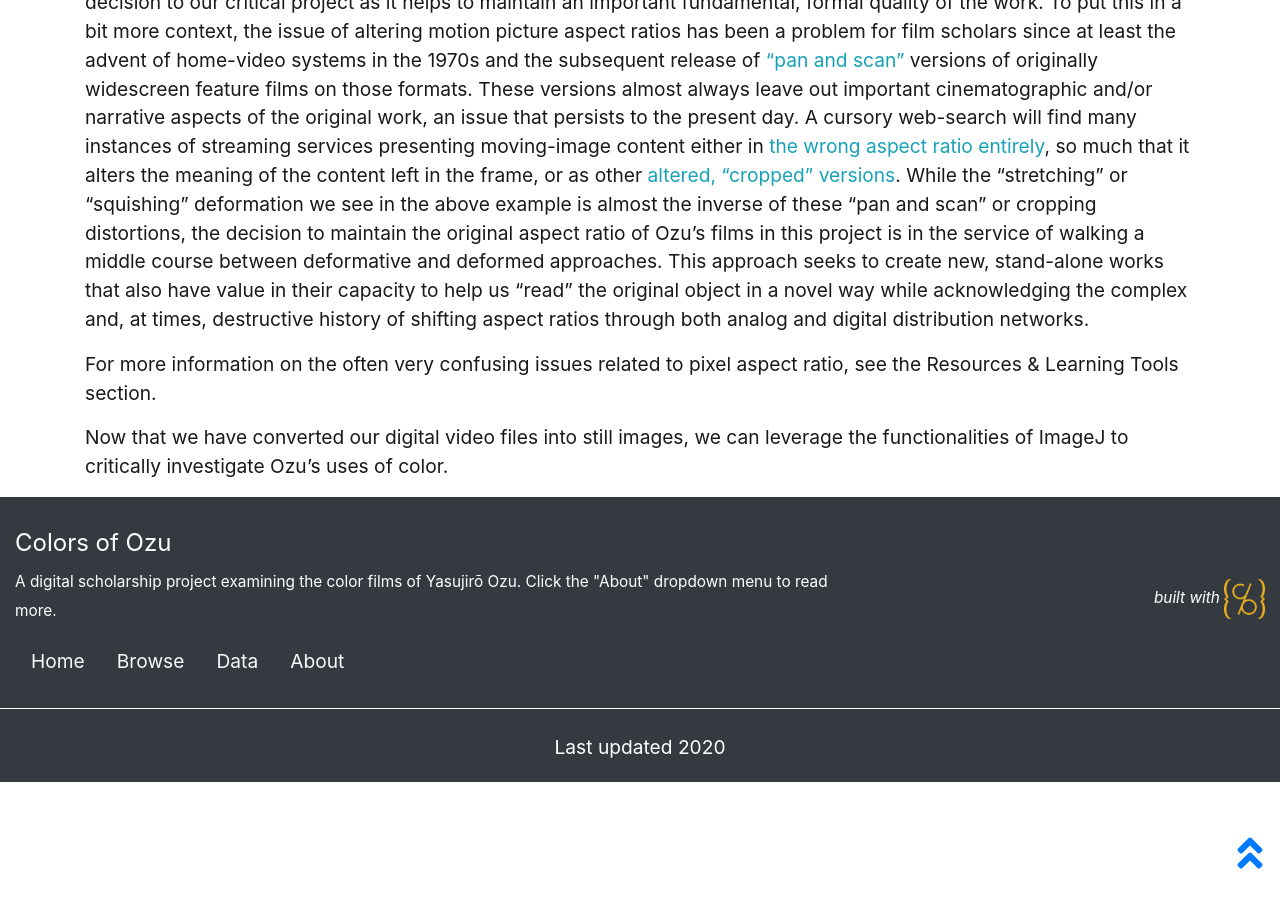
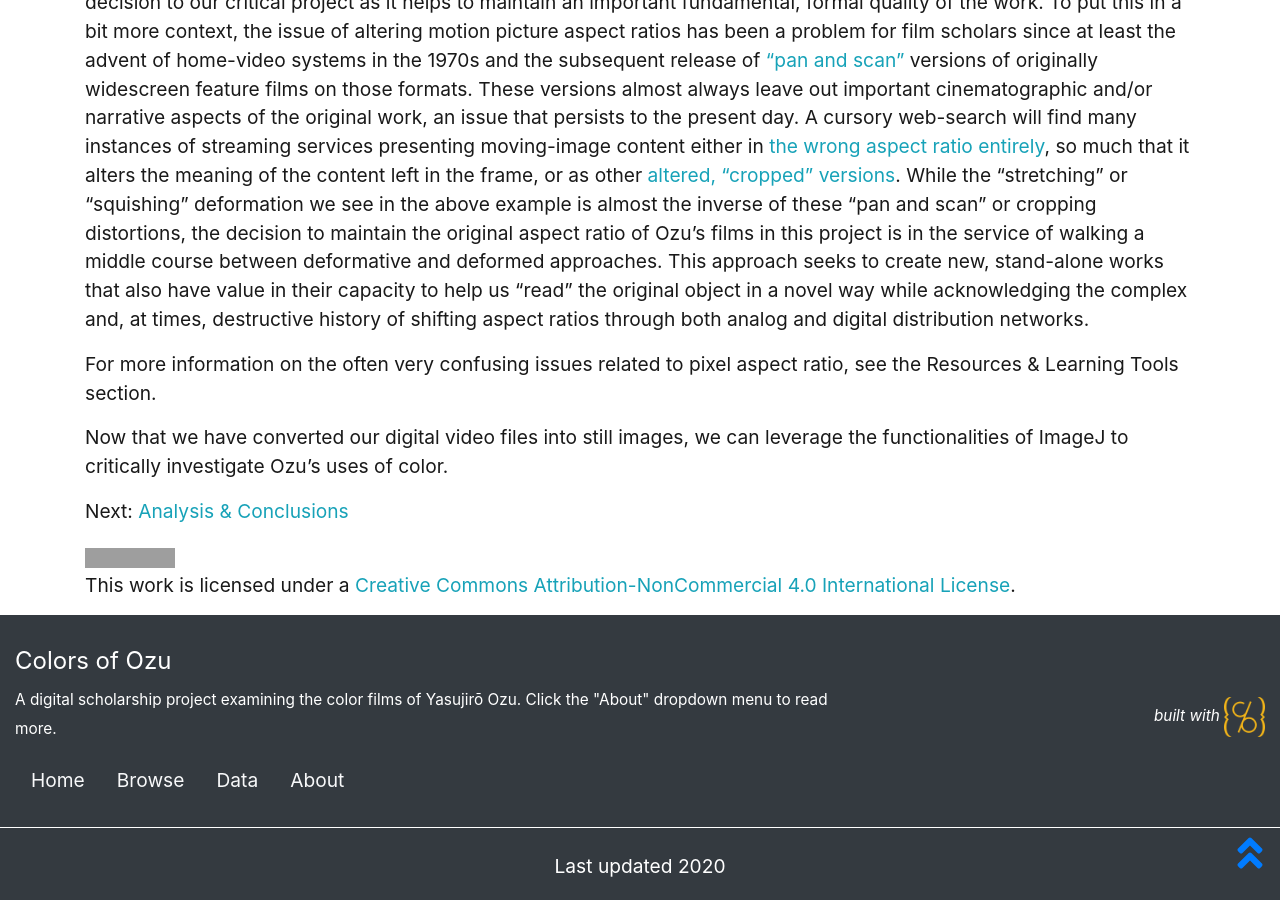
Before and after one commit to drodz11/colors-of-ozu, a Jekyll site: the page built from pages/methods.md, in a window 1280 px wide and 900 px high, scrolled down 3303 px. Built offline with Jekyll 4.4.1, drawn with Linux system fonts in a browser that asks for light colours; grey boxes are pictures that could not be loaded.

Commit message:
updated nav on all pages and added cc licenses

```diff
--- a/_data/config-nav.csv
+++ b/_data/config-nav.csv
@@ -7,6 +7,6 @@
 Critical Contexts,/contexts.html,About
 Methods & Tools,/methods.html,About
 Analysis & Conclusions,/analysis.html,About
+Works Cited,/works-cited.html,About
 Resources & Learning Tools,/resources.html,About
-Works Cited,/works-cited.html,About
 Credits,/credits.html,About
--- a/pages/methods.md
+++ b/pages/methods.md
@@ -59,3 +59,7 @@
 For more information on the often very confusing issues related to pixel aspect ratio, see the Resources & Learning Tools section.
 
 Now that we have converted our digital video files into still images, we can leverage the functionalities of ImageJ to critically investigate Ozu's uses of color.
+
+Next: [Analysis & Conclusions](analysis.html)
+
+<a rel="license" href="http://creativecommons.org/licenses/by-nc/4.0/"><img alt="Creative Commons License" style="border-width:0" src="https://i.creativecommons.org/l/by-nc/4.0/88x31.png" /></a><br />This work is licensed under a <a rel="license" href="http://creativecommons.org/licenses/by-nc/4.0/">Creative Commons Attribution-NonCommercial 4.0 International License</a>.
```
Also changed, not shown: pages/analysis.md (+4 -0 lines), pages/contexts.md (+4 -0 lines), pages/resources.md (+2 -0 lines), pages/works-cited.md (+2 -0 lines).
